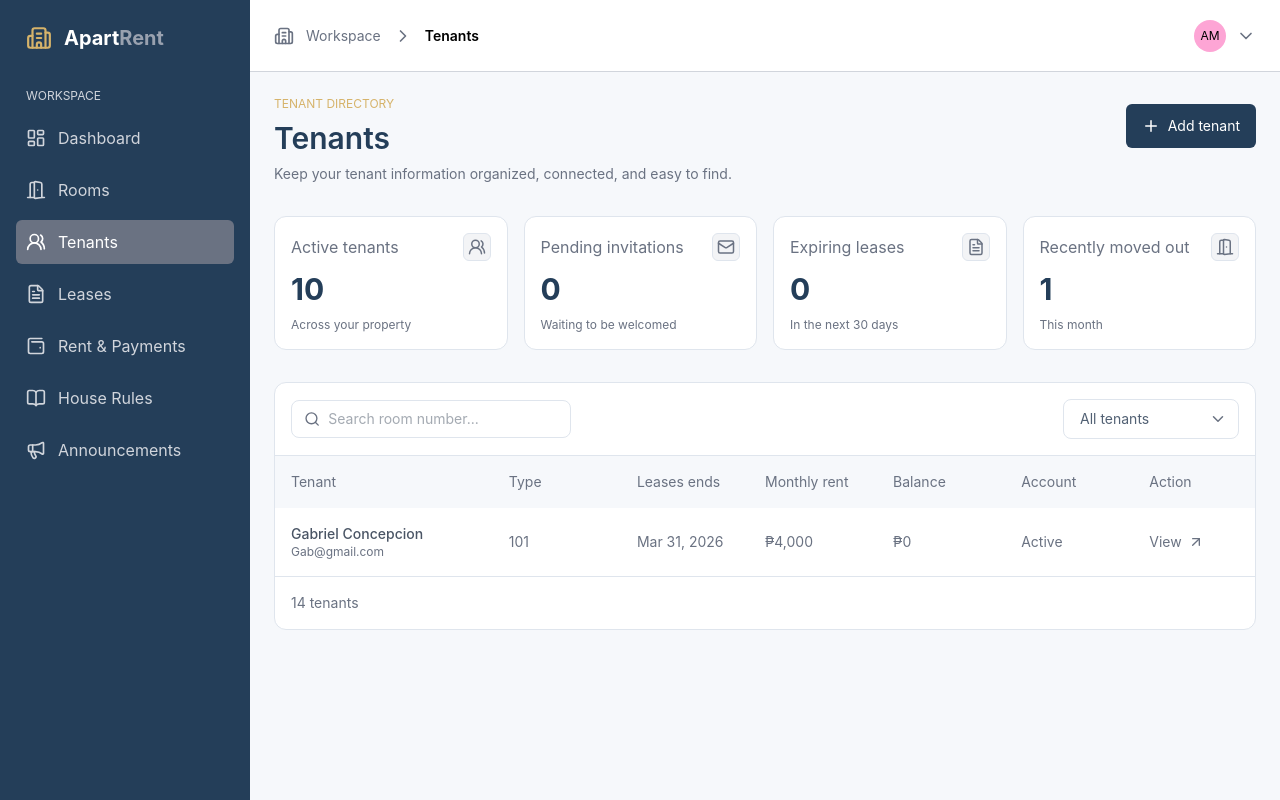
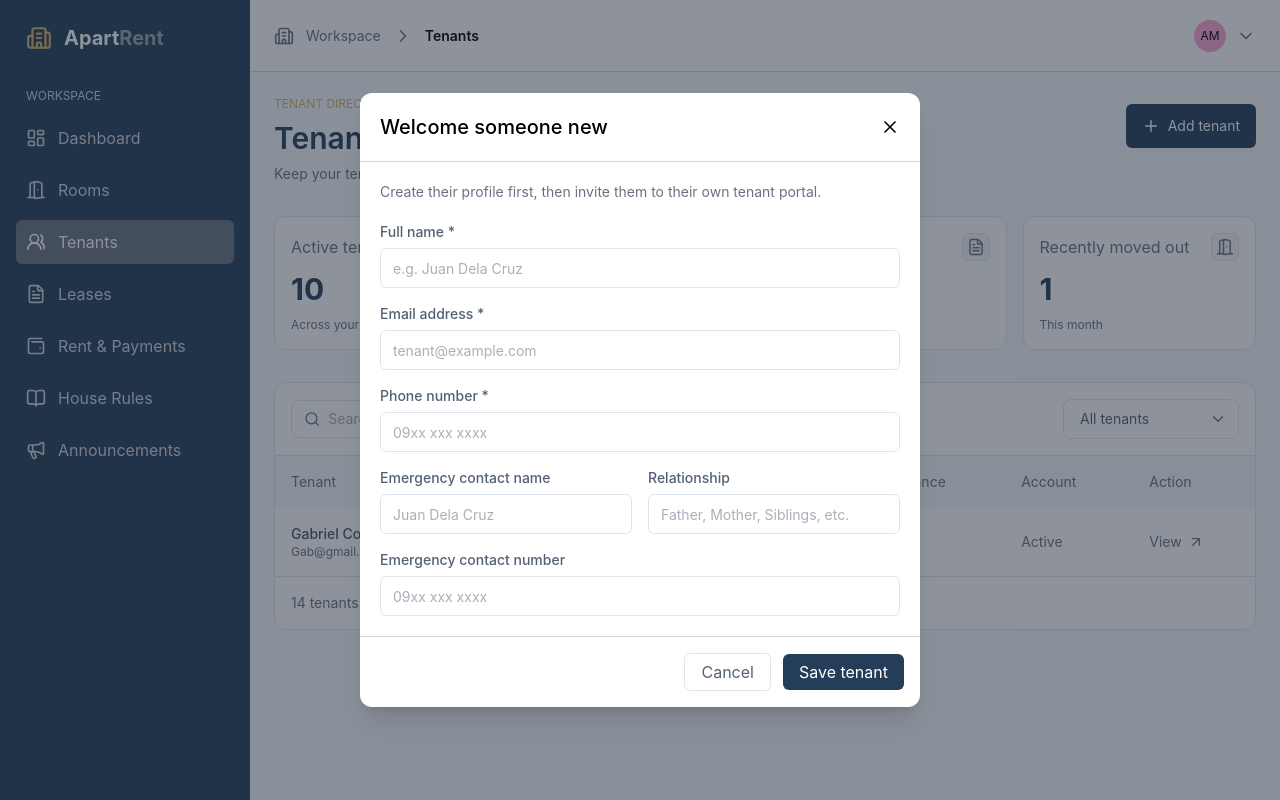
Before and after one commit to Code-W-Gab/ApartRent, a React (Vite) app in the folder frontend/: page /tenants in a window 1280 px wide. Both pictures are taken after a click on the button "Add tenant". Built offline with nearby package versions, Linux system fonts and the light colour scheme.

Commit message:
feat(tenant): Make add tenant modal ui

```diff
--- /dev/null
+++ b/frontend/src/components/overlays/AddTenantModal.tsx
@@ -0,0 +1,91 @@
+import { X } from "lucide-react"
+import Input from "../common/Input"
+import { useState } from "react"
+
+interface tenantProps {
+  onClose: () => void
+}
+
+export default function AddTenantModal({onClose}: tenantProps) {
+  const [fullName, setFullName] = useState("");
+  const [emailAddress, setEmailAddress] = useState("")
+  const [phoneNumber, setPhoneNumber] = useState("")
+  const [emergencyContactName, setEmergencyContactName] = useState("")
+  const [relationship, setRelationship] = useState("")
+  const [emergencyContactNumber, setEmergencyContactNumber] = useState("")
+
+  return(
+    <div className="flex max-h-[85vh] w-[min(90vw,35rem)] flex-col overflow-hidden rounded-xl bg-white shadow-xl">
+      <div className="flex shrink-0 items-center justify-between border-b border-gray-300 p-5">
+        <h1 className="text-xl font-medium">Welcome someone new</h1>
+        <button onClick={onClose} aria-label="Close add room modal">
+          <X size={20} className="cursor-pointer" />
+        </button>
+      </div>
+
+      <div className="min-h-0 overflow-y-auto overflow-x-hidden border-b border-gray-300 p-5">
+        <div className="space-y-5">
+          <p className="text-sm text-gray-500">
+            Create their profile first, then invite them to their own tenant portal.
+          </p>
+
+          <div className="space-y-4">
+            <Input
+              label="Full name *"
+              placeholder="e.g. Juan Dela Cruz"
+              type="text"
+              value={fullName}
+              setValue={setFullName}
+            />
+
+            <Input
+              label="Email address *"
+              placeholder="tenant@example.com"
+              type="text"
+              value={emailAddress}
+              setValue={setEmailAddress}
+            />
+
+            <Input
+              label="Phone number *"
+              placeholder="09xx xxx xxxx"
+              type="text"
+              value={phoneNumber}
+              setValue={setPhoneNumber}
+            />
+
+            <div className="grid grid-cols-2 gap-4">
+              <Input
+                label="Emergency contact name"
+                placeholder="Juan Dela Cruz"
+                type="text"
+                value={emergencyContactName}
+                setValue={setEmergencyContactName}
+              />
+              <Input
+                label="Relationship"
+                placeholder="Father, Mother, Siblings, etc."
+                type="text"
+                value={relationship}
+                setValue={setRelationship}
+              />
+            </div>
+
+            <Input
+              label="Emergency contact number"
+              placeholder="09xx xxx xxxx"
+              type="text"
+              value={emergencyContactNumber}
+              setValue={setEmergencyContactNumber}
+            />
+          </div>
+        </div>
+      </div>
+
+      <div className="p-4 flex items-center justify-end gap-3">
+        <button onClick={onClose} className="border border-[#dfe5ed] text-[#526174] px-4 py-1.5 rounded-md hover:border-[#bec1c5] cursor-pointer">Cancel</button>
+        <button className="bg-[#243E59] text-white px-4 py-1.5 rounded-md cursor-pointer">Save tenant</button>
+      </div>
+    </div>
+  )
+}
--- a/frontend/src/pages/admin/TenantsPage.tsx
+++ b/frontend/src/pages/admin/TenantsPage.tsx
@@ -2,6 +2,8 @@ import { ArrowUpRight, DoorOpen, FileText, Mail, Plus, Search, UsersRound } from
 import AdminLayout from "../../components/layout/AdminLayout"
 import type { DropdownOption, INav, tenantStatus } from "../../types/tenant.types"
 import Dropdown from "../../components/common/dropdown"
+import { useState } from "react"
+import AddTenantModal from "../../components/overlays/AddTenantModal"
 
 
 const navOption:INav[] = [
@@ -21,6 +23,8 @@ const tenantsOptions: DropdownOption<tenantStatus | "">[] = [
 ];
 
 export default function TenantsPage() {
+  const [addTenantModal, setAddTenantModal] = useState(false);
+
   return(
     <main>
       <AdminLayout>
@@ -32,7 +36,7 @@ export default function TenantsPage() {
                   <h1 className="text-3xl font-semibold text-[#243E59]">Tenants</h1>
                 </div>
                 <div>
-                  <button className="flex items-center gap-2 px-4 py-3 rounded-md text-white bg-[#243E59]">
+                  <button onClick={() => setAddTenantModal(true)} className="flex items-center gap-2 px-4 py-3 rounded-md text-white bg-[#243E59] cursor-pointer">
                     <Plus size={18}/>
                     <span className="text-sm">Add tenant</span>
                   </button>
@@ -107,6 +111,16 @@ export default function TenantsPage() {
                 <div className="p-4 text-sm text-gray-500">14 tenants</div>
               </div>
             </section>
+
+            {addTenantModal && (
+              <div className="fixed inset-0 flex bg-gray-800/50 items-center justify-center z-40">
+                <div className="z-50">
+                  <AddTenantModal
+                    onClose={() => setAddTenantModal(false)}
+                  />
+                </div>
+              </div>
+            )}
         </div>
       </AdminLayout>
     </main>
```
